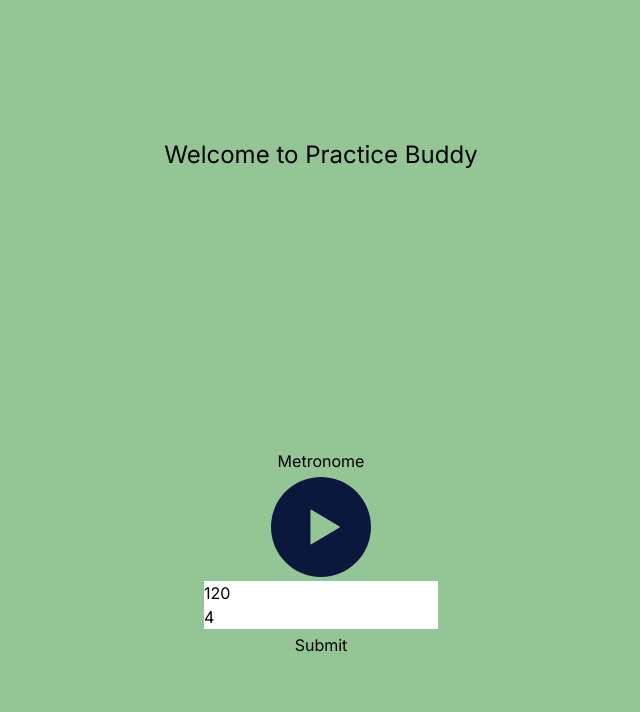
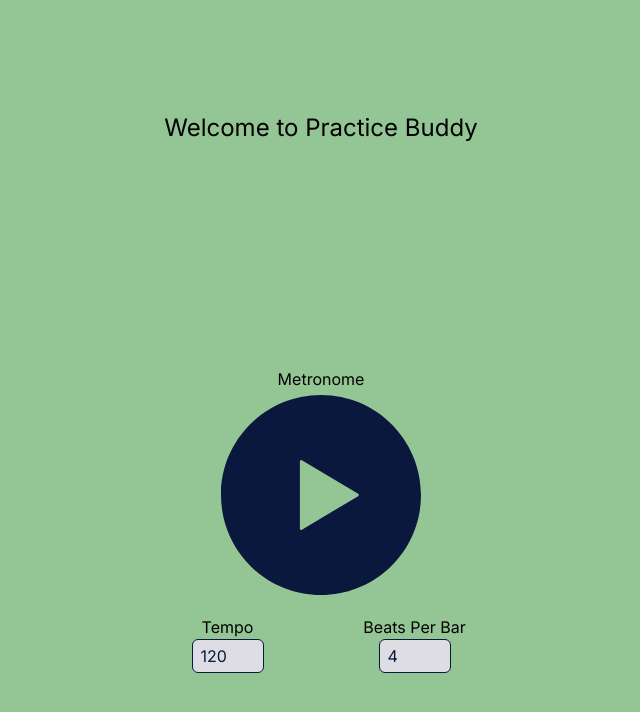
Before and after one commit to LAsoul88/practice_buddy, a Next.js app: page / in a window 1280 px wide. Shown: the top 712 px of the page, without its empty margins (319-959 px from the left). Built offline with nearby package versions, Linux system fonts and the light colour scheme.

Commit message:
adjusted logic for updating metronome settings to enact instantly, added numerous classes for styling and spacing purposes

```diff
--- a/src/components/MetronomeTool.tsx
+++ b/src/components/MetronomeTool.tsx
@@ -1,5 +1,5 @@
 'use client'
-import { useState, ChangeEvent } from 'react'
+import { useState, useEffect, ChangeEvent } from 'react'
 import { Button } from './Button'
 import { Metronome } from '@/util/metronome'
 import { Play, Pause } from '@/assets/SVGS'
@@ -23,23 +23,23 @@ export const MetronomeTool = () => {
 			newMetronome.startStop()
 			setMetronome(newMetronome)
 		} else {
-			metronome.tempo = settings.tempo
 			metronome.startStop()
 		}
 		setIsRunning(!isRunning)
 	}
 
-	const updateMetronome = () => {
+	const handleChange = (e: ChangeEvent<HTMLInputElement>) => {
+		const value: string = e.target.value
+		const field: string = e.target.id
+		setSettings({ ...settings, [field]: value })
+	}
+
+	useEffect(() => {
 		if (metronome) {
 			metronome.tempo = settings.tempo
 			metronome.beatsPerBar = settings.beatsPerBar
 		}
-	}
-
-	const handleChange = (e: ChangeEvent<HTMLInputElement>) => {
-		let value = e.target.value
-		setSettings({ ...settings, [e.target.id]: value })
-	}
+	}, [settings.tempo, settings.beatsPerBar])
 
 	return (
 		<>
@@ -49,40 +49,39 @@ export const MetronomeTool = () => {
 				}}
 			>
 				{isRunning ? (
-					<Pause
-						height={'100px'}
-						width={'100px'}
-            fill={'#0B183E'}
-					/>
+					<Pause height={'200px'} width={'200px'} fill={'#0B183E'} />
 				) : (
-					<Play
-						height={'100px'}
-						width={'100px'}
-            fill={'#0B183E'}
-					/>
+					<Play height={'200px'} width={'200px'} fill={'#0B183E'} />
 				)}
 			</Button>
+			<div className="flex p-2 space-between w-full">
+				<div className="flex flex-col text-center items-center w-1/2 p-2">
+					<label htmlFor="tempo">Tempo</label>
 					<input
 						type="number"
+						min={24}
+						max={300}
 						id="tempo"
 						name="tempo"
 						value={settings.tempo}
 						onChange={handleChange}
+						className="input w-[72px]"
 					/>
+				</div>
+				<div className="flex flex-col text-center items-center w-1/2 p-2">
+					<label htmlFor="beatsPerBar">Beats Per Bar</label>
 					<input
 						type="number"
+						min={2}
+						max={32}
 						id="beatsPerBar"
 						name="beatsPerBar"
 						value={settings.beatsPerBar}
 						onChange={handleChange}
+						className="input w-[72px] "
 					/>
-			<Button
-				onClick={() => {
-					updateMetronome()
-				}}
-			>
-				Submit
-			</Button>
+				</div>
+			</div>
 		</>
 	)
 }
```
Lines whose indentation alone changed are shown as unchanged.
